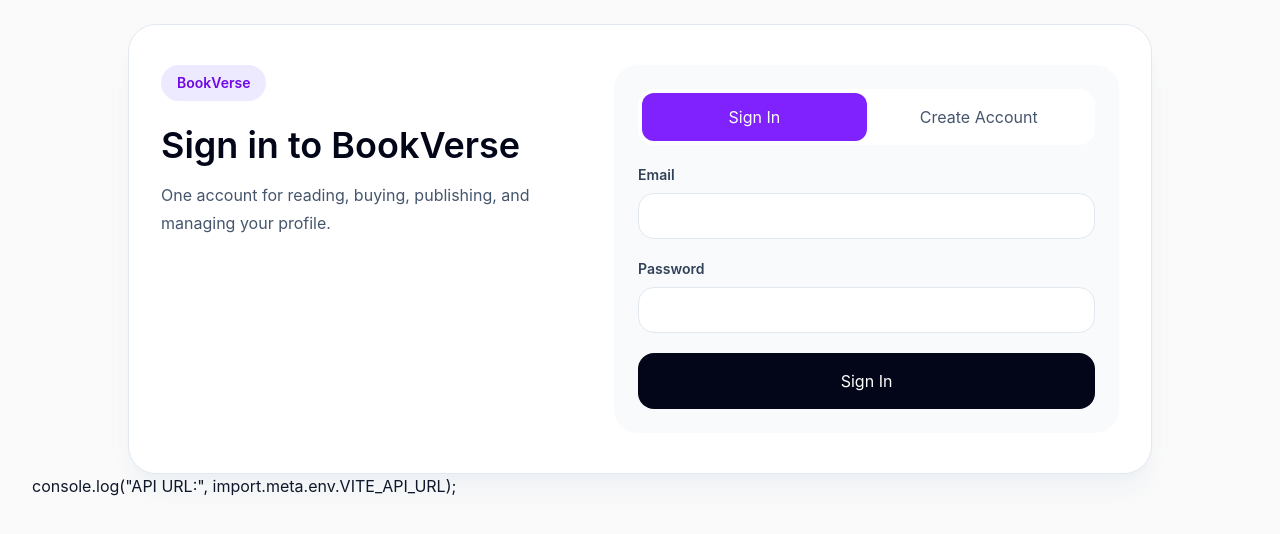
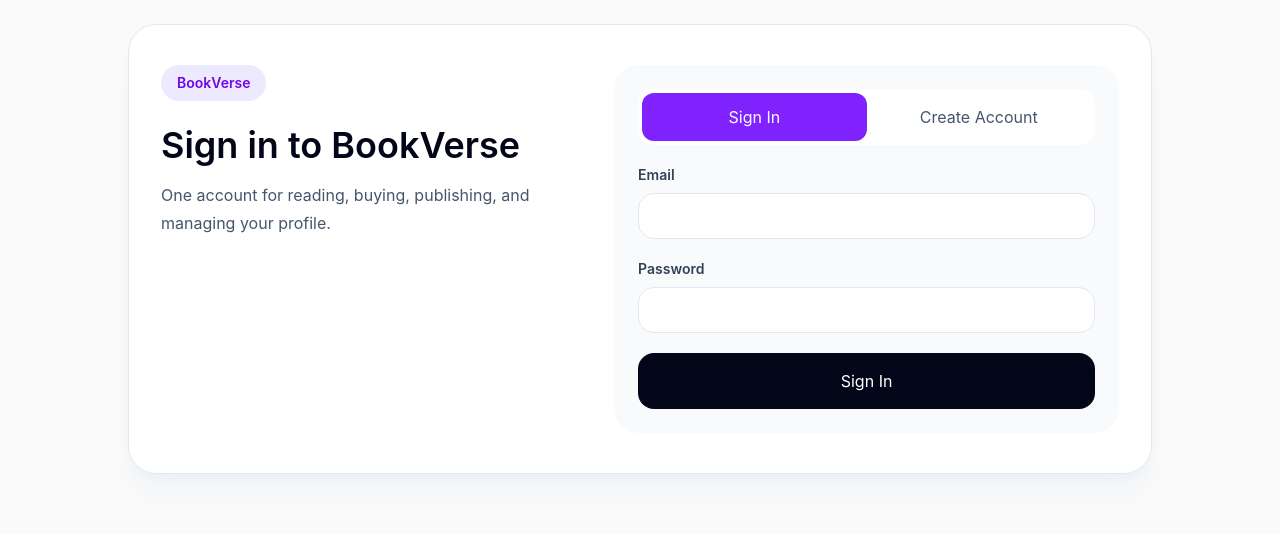
Before and after one commit to prachimehar/BookVerse, a React (Vite) app in the folder frontend/: page /login in a window 1280 px wide. Shown: the top 534 px of the page. Built offline with nearby package versions, Linux system fonts and the light colour scheme; no server answers.

Commit message:
Debug env variable

```diff
--- a/frontend/src/App.jsx
+++ b/frontend/src/App.jsx
@@ -39,6 +39,8 @@
 function App() {
   const { user, hasRole } = useAuth();
   const { pathname } = useLocation();
+
+  console.log("API URL:", import.meta.env.VITE_API_URL);
   const isWriterRoute = pathname === "/writer" || pathname.startsWith("/writer/");
   const showWriterSidebar = user && hasRole(ROLES.WRITER) && isWriterRoute;
 
@@ -229,7 +231,7 @@
         </div>
 
 
-         console.log("API URL:", import.meta.env.VITE_API_URL);
+
       </main>
       {user && <Footer />}
       <Toaster position="top-right" />
```
